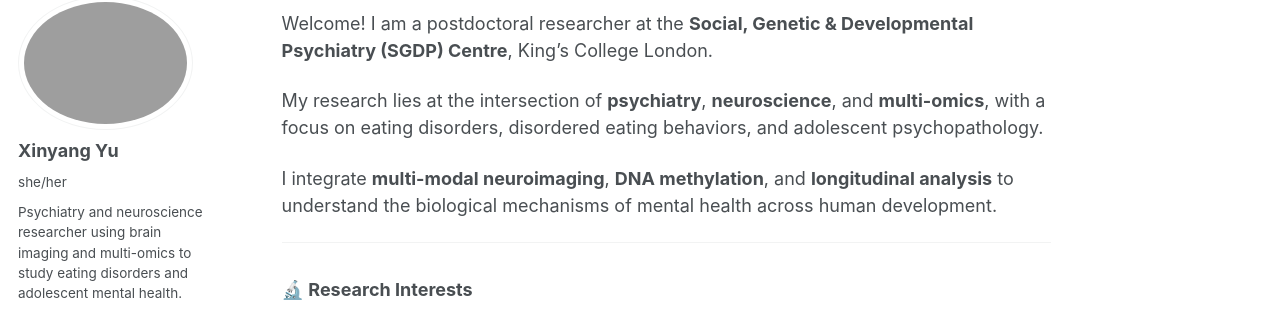
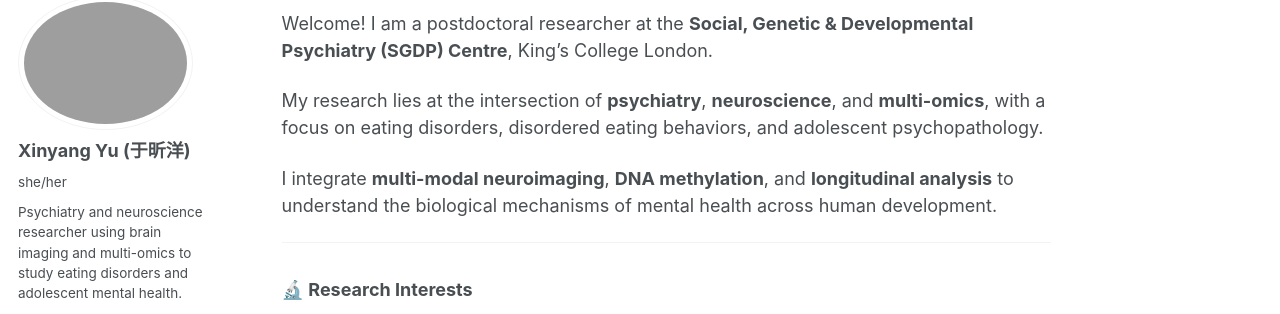
Before and after one commit to XinyangYu918/XinyangYu918.github.io, a Jekyll site: the page built from _pages/about.md, in a window 1280 px wide. Shown: the part 110-424 px from the top of the page. Built offline with Jekyll 4.4.1, drawn with Linux system fonts in a browser that asks for light colours; some web fonts are replaced.

Commit message:
Update _config.yml

```diff
--- a/_config.yml
+++ b/_config.yml
@@ -21,7 +21,7 @@ repository               : "academicpages/academicpages.github.io"
 author:
   # Biographic information
   avatar           : "../images/XinyangYu.JPG"
-  name             : "Xinyang Yu"
+  name             : "Xinyang Yu (于昕洋)"
   pronouns         : "she/her"
   bio              : "Psychiatry and neuroscience researcher using brain imaging and multi-omics to study eating disorders and adolescent mental health."
   location         : "London, UK"
```
